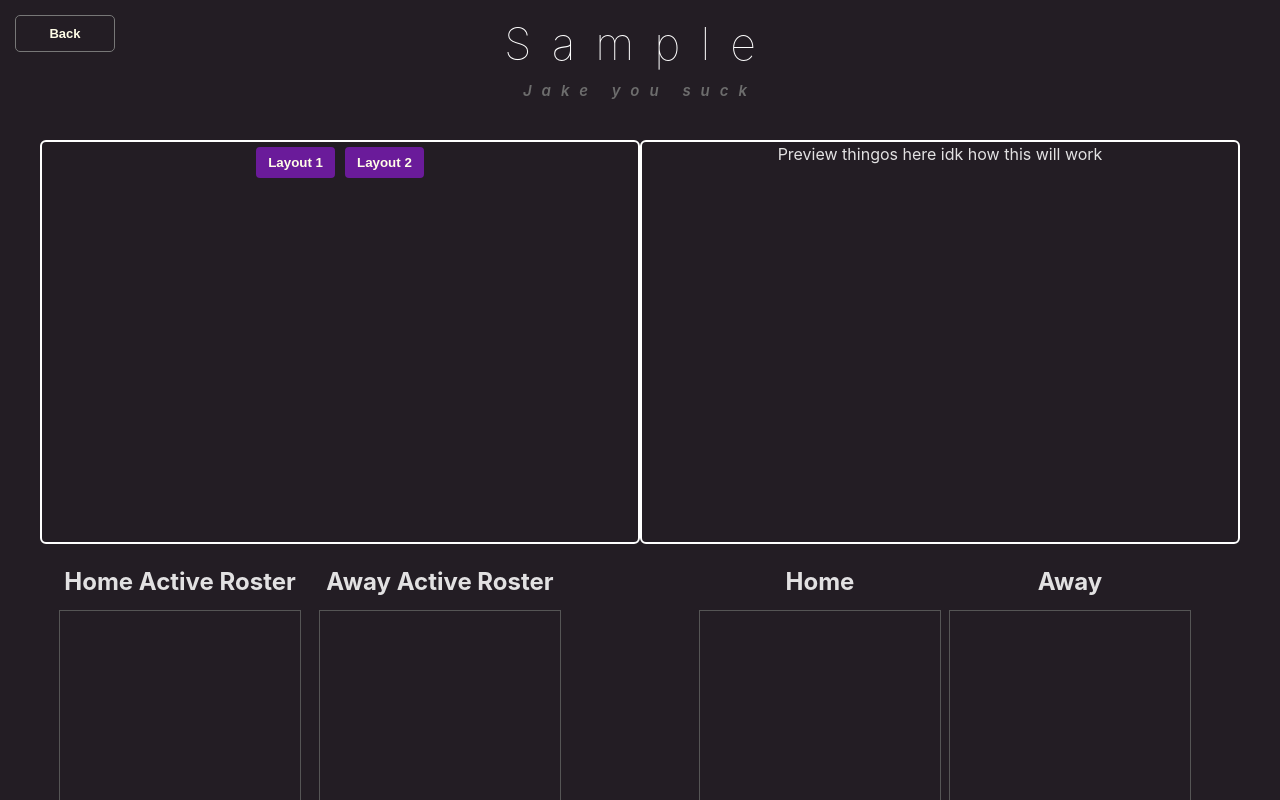
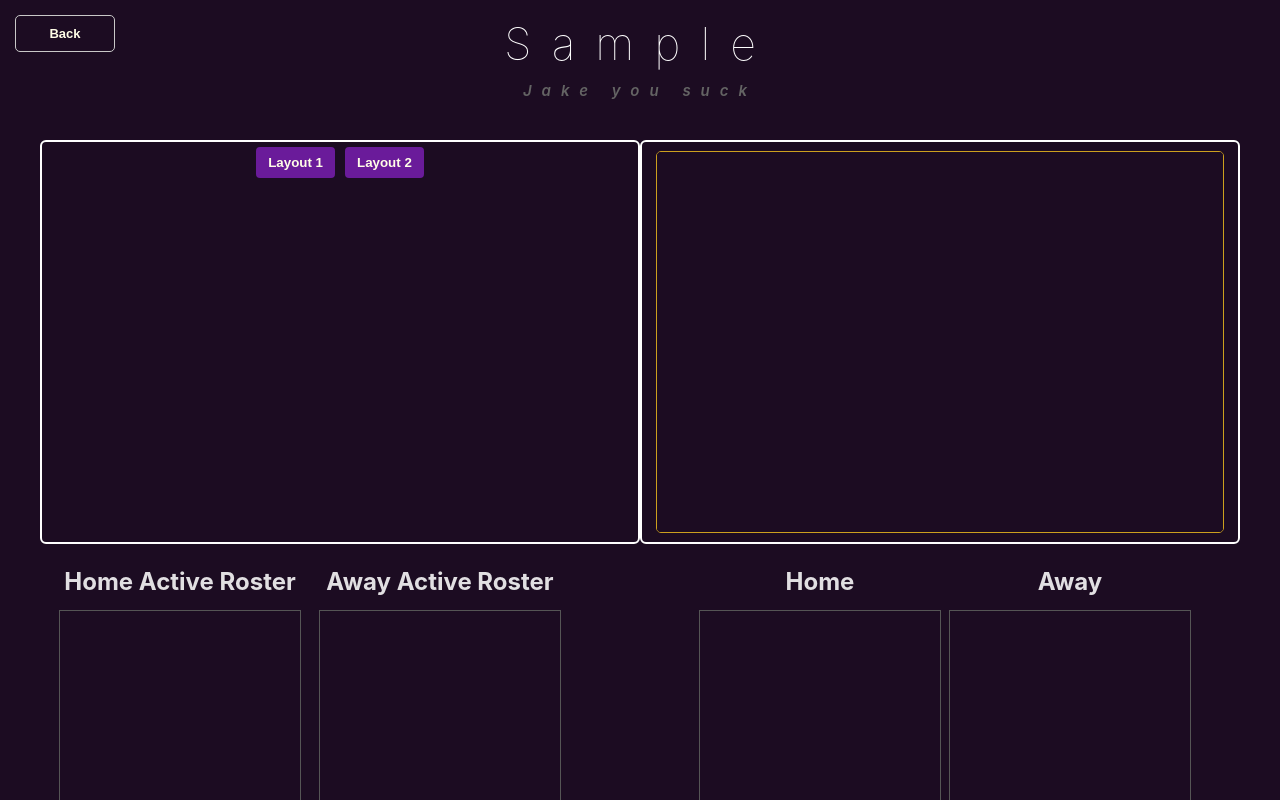
Before and after one commit to JakeRasmusson/cuddly-winner, a React (Vite) app in the folder client/: page / in a window 1280 px wide. Both pictures are taken after typing "Sample" into the empty fields and a click on the button "Create Game". Shown: the top 800 px of the page. Built offline with nearby package versions, Linux system fonts and the light colour scheme.

Commit message:
Stats page preview attempt

```diff
--- a/client/src/components/BasicEditor/BasicEditor.css
+++ b/client/src/components/BasicEditor/BasicEditor.css
@@ -12,10 +12,10 @@
 }
 
 .editor-basic {
-    background-color: rgba(47, 0, 48, 0.6);
+    background-color: rgba(28, 12, 34, 0.9); /* dark-purple-3 at 0.9 opacity */
     padding: 20px;
     border-radius: 8px;
-    border: 2px solid rgb(255, 255, 0);
+    border: 2px solid var(--gargoyle-gas);
     width: 300px;
     max-width: 90%;
 }
@@ -34,7 +34,7 @@
 .input-group input {
     width: 100%;
     padding: 8px;
-    border: 1px solid #ffd9005a;
+    border: 1px solid var(--goldenrod);
     border-radius: 4px;
     font-size: 14px;
     background-color: black;
@@ -57,11 +57,11 @@
 }
 
 .button-group button:hover {
-    background-color: #474747;
+    background-color: #000000;
 }
 
 .button-group button:first-child {
-    background-color: #4CAF50;
+    background-color: rgb(46, 131, 31);
     color: white;
 }
 
--- a/client/src/components/LayoutPage/LayoutPage.jsx
+++ b/client/src/components/LayoutPage/LayoutPage.jsx
@@ -9,12 +9,11 @@ const LayoutPage = _ => {
 
     return (
         <div>
-            {console.log("rendering " + selectedLayout)}
             <h1>Statistics Page</h1>
             {selectedLayout === 'layout1' && <p>Displaying Layout 1</p>}
             {selectedLayout === 'layout2' && <p>Displaying Layout 2</p>}
             {selectedLayout === 'layout3' && <p>Displaying Layout 3</p>}
-            {!selectedLayout && <p>No layout selected.</p>}
+            {!selectedLayout && <p>Select a layout</p>}
         </div>
     )
 }
--- a/client/src/components/LayoutPreview/LayoutPreview.css
+++ b/client/src/components/LayoutPreview/LayoutPreview.css
@@ -1,6 +1,23 @@
 .layout-preview-container {
+    position: relative;
     width: 50%;
     height: 400px;
     border: 2px solid white;
     border-radius: 6px;
+    display: flex;
+    justify-content: center;
+    align-items: center;
 }
+
+.stats-link {
+    width: 95%;
+    height: 95%;
+    position: absolute;
+}
+
+.embedded-preview {
+    border-radius: 5px;
+    border: 1px solid var(--mustard-yellow);
+    width: 95%;
+    height: 95%;
+}
--- a/client/src/components/LayoutPreview/LayoutPreview.jsx
+++ b/client/src/components/LayoutPreview/LayoutPreview.jsx
@@ -1,11 +1,13 @@
 import React, { useState } from 'react'
+import { Link } from 'react-router-dom'
 
 import './LayoutPreview.css'
 
 const LayoutPreview = ({ stats }) => {
     return (
         <div className='layout-preview-container'>
-            Preview thingos here idk how this will work
+            <iframe className="embedded-preview" width="100%" height="100%" src="http://localhost:5173/stats" description="Layout preview" ></iframe>
+            <Link to="/stats" className="stats-link" target="_blank"/>
         </div>
     )
 }
--- a/client/src/components/LayoutSelector/LayoutSelector.jsx
+++ b/client/src/components/LayoutSelector/LayoutSelector.jsx
@@ -9,6 +9,7 @@ const LayoutSelector = _ => {
     const { setSelectedLayout } = useContext(LayoutContext)
 
     const handleButtonSelect = layoutId => {
+
         setSelectedLayout(layoutId)
         console.log(layoutId)
     }
--- a/client/src/index.css
+++ b/client/src/index.css
@@ -3,14 +3,33 @@
   line-height: 1.5;
   font-weight: 400;
 
-  color-scheme: light dark;
-  color: rgba(255, 255, 255, 0.87);
-  background-color: #231d24;
-
   font-synthesis: none;
   text-rendering: optimizeLegibility;
   -webkit-font-smoothing: antialiased;
   -moz-osx-font-smoothing: grayscale;
+
+
+  --pale-yellow: rgb(255, 240, 150);
+  --corn: rgb(255, 232, 99);
+  --gargoyle-gas: rgb(255, 217, 61);
+  --orange-yellow: rgb(245, 189, 31);
+  --mustard-yellow: rgb(204, 160, 30);
+  --goldenrod: rgb(218, 165, 32);
+
+  --cadmium-violet: rgb(135, 54, 170);
+  --ksu-purple: rgb(93, 38, 137);
+  --spanish-violet: rgb(71, 41, 123);
+  --dark-purple-1: rgb(50, 30, 90);
+  --dark-purple-2: rgb(35, 20, 60);
+  --dark-purple-3: rgb(28, 12, 34);     /*Background*/
+
+  --light-grey: rgb(200, 200, 200);
+  --med-grey: rgb(150, 150, 150);
+  --dark-grey: rgb(100, 100, 100);
+
+  color-scheme: light dark;
+  color: rgba(255, 255, 255, 0.87);
+  background-color: var(--dark-purple-3);
 }
 
 .layout-header {
@@ -58,7 +77,7 @@
   padding: 10px;
   font-size: 13px;
   width: 100px;
-  border: 1px solid #777777;
+  border: 1px solid var(--light-grey);
   border-radius: 5px;
   background-color: rgba(0, 0, 0, 0);
   transition: background-color 0.2s;
@@ -82,7 +101,7 @@
   display: flex;
   left: 50%;
   transform: translateX(-50%);
-  color: rgb(109, 109, 109);
+  color: var(--dark-grey);
   font-style: italic;
   padding-top: 5px;
   font-weight: 600;
@@ -91,7 +110,7 @@
 }
 
 .back-button:hover {
-  background-color: #8b45a039;
+  background-color: var(--ksu-purple);
   cursor: pointer;
 }
 
@@ -102,12 +121,12 @@
   transform: translateX(-50%);
   font-size: 12px;
   width: 160px;
-  border: 1px solid #ccc;
+  border: 1px solid var(--light-grey);
   border-radius: 4px;
-  background-color: #9d4caf;
+  background-color: var(--cadmium-violet);
   transition: background-color 0.2s;
 }
 
 .import-modal-button:hover {
-  background-color: #63336e;
+  background-color: var(--ksu-purple);
 }
```
